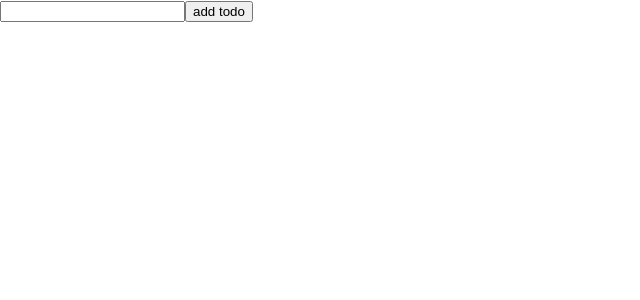
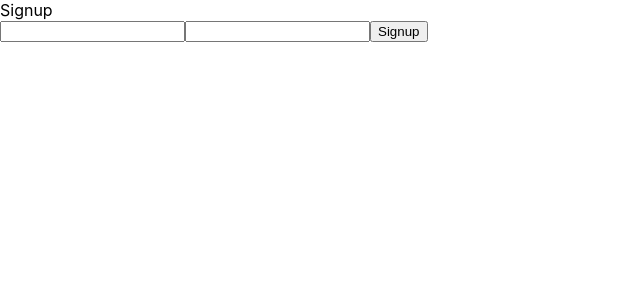
Before and after one commit to eduardohralejandro/todos, a React (Create React App) app: page / in a window 1280 px wide. Shown: the top 300 px of the page, without its empty margins (0-640 px from the left). Built offline with nearby package versions, Linux system fonts and the light colour scheme.

Commit message:
connect react router

```diff
--- a/package.json
+++ b/package.json
@@ -13,6 +13,7 @@
     "react": "^17.0.2",
     "react-dom": "^17.0.2",
     "react-redux": "^7.2.5",
+    "react-router-dom": "^5.3.0",
     "react-scripts": "4.0.3",
     "redux": "^4.1.1",
     "typescript": "^4.1.2",
@@ -44,6 +45,7 @@
     ]
   },
   "devDependencies": {
+    "@types/react-router-dom": "^5.3.0",
     "@types/uuid": "^8.3.1"
   }
 }
--- a/src/App.tsx
+++ b/src/App.tsx
@@ -1,12 +1,34 @@
+import {
+  BrowserRouter as Router,
+  Switch,
+  Route
+} from 'react-router-dom';
+
+
 import TodoLayout from './components/TodoLayout';
+import Signin from './components/Signin';
+import Signup from './components/Signup';
 
 
 function App() {
   return (
-      <div>
-        <TodoLayout />
-      </div>
+    <div>
+      <Router>
+        <Switch>
+          <Route path='/about'>
+            <TodoLayout />
+          </Route>
+          <Route path='/signin'>
+            <Signin />
+          </Route>
+          <Route path='/'>
+            <Signup />
+          </Route>
+        </Switch>
+      </Router>
+    </div>
   );
 }
 
+
 export default App;
--- /dev/null
+++ b/src/components/Signin.tsx
@@ -0,0 +1,15 @@
+const Signin = () => {
+  return (
+    <div>
+      Signin
+      <form >
+        <input type='email' />
+        <input type="name" />
+        <button>sign in</button>
+      </form>
+    </div>
+  )
+}
+
+
+export default Signin;
--- /dev/null
+++ b/src/components/Signup.tsx
@@ -0,0 +1,15 @@
+const Signup = () => {
+  return (
+    <div>
+      Signup
+      <form >
+        <input type='email' />
+        <input type="name" />
+        <button>Signup</button>
+      </form>
+    </div>
+  )
+}
+
+
+export default Signup;
```
Also changed, not shown: 1 other file (tests, documents, lock files or other folders).
